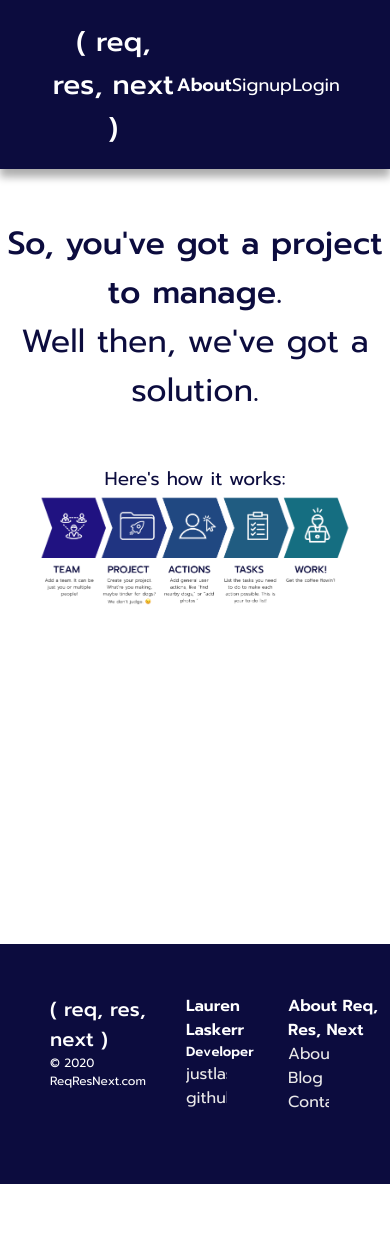
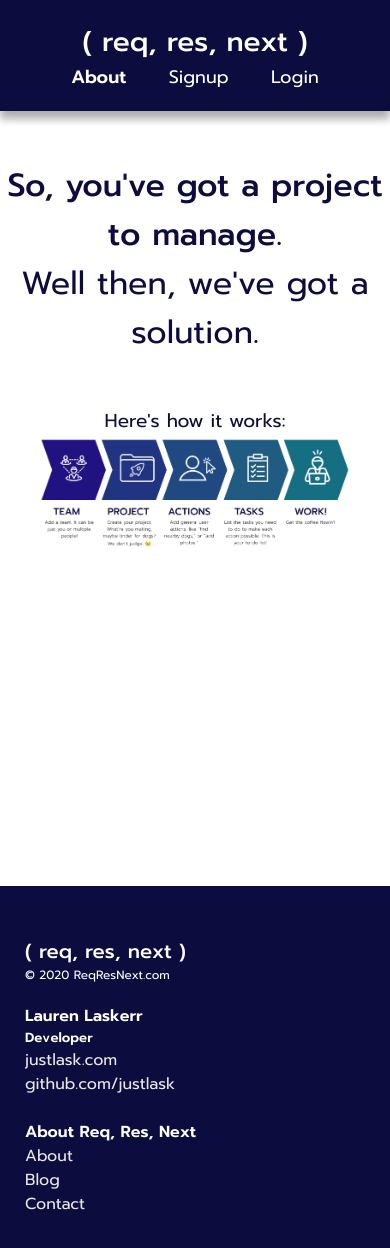
Before and after one commit to justlask/reqresnext, a React (Create React App) app in the folder client/: page /about in a window 390 px wide. Shown: the top 1248 px of the page. Before the commit the page ends 1184 px from the top, so only its background shows below. Built offline with nearby package versions, Linux system fonts and the light colour scheme; no server answers.

Commit message:
quick mobile landing page

```diff
--- a/client/src/App.css
+++ b/client/src/App.css
@@ -1295,3 +1295,76 @@ main {
   outline: none;
   box-shadow: none;
 }
+
+
+
+/*MOBILE   */
+
+
+@media only screen and (max-width: 880px) {
+  header {
+    flex-direction: column;
+  }
+ #hero {
+  flex-direction: column;
+  justify-content: center;
+  align-items: center;
+ }
+ #herotext {
+   order: 2;
+   width: 80vw;
+   align-items: center;
+   justify-content: center;
+   text-align: center;
+ }
+ #hero img {
+   order: 1;
+   width: 70vw;
+ }
+ .boxes {
+   flex-direction: column;
+   justify-content: space-between;
+   margin-top: 50px;
+ }
+ .boxes div {
+  width: 60vw;
+  margin-bottom: 20px;
+ }
+ #about {
+  padding-top: 50px;
+  align-items: center;
+ }
+ footer {
+  flex-direction: column;
+  align-items: center;
+  text-align: left;
+ }
+ footer #name {
+   padding-bottom: 20px;
+   width: 100vw;
+ }
+ .footerlinks {
+   width: 100vw;
+   padding-left: 50px;
+ }
+ #mockups div {
+  flex-direction: column;
+}
+#mockups div p {
+  width: 80vw;
+}
+.mainblue {
+  margin: 0;
+}
+
+}
+
+
+@media only screen and (max-width: 500px) {
+  #mockups div {
+    flex-direction: column;
+  }
+  #mockups div p {
+    width: 80vw;
+  }
+ }
```
